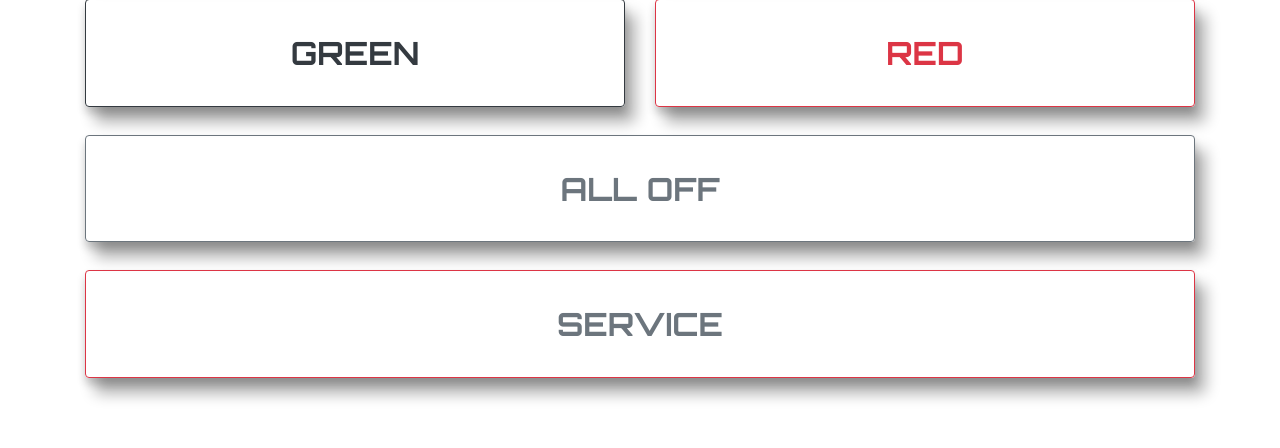
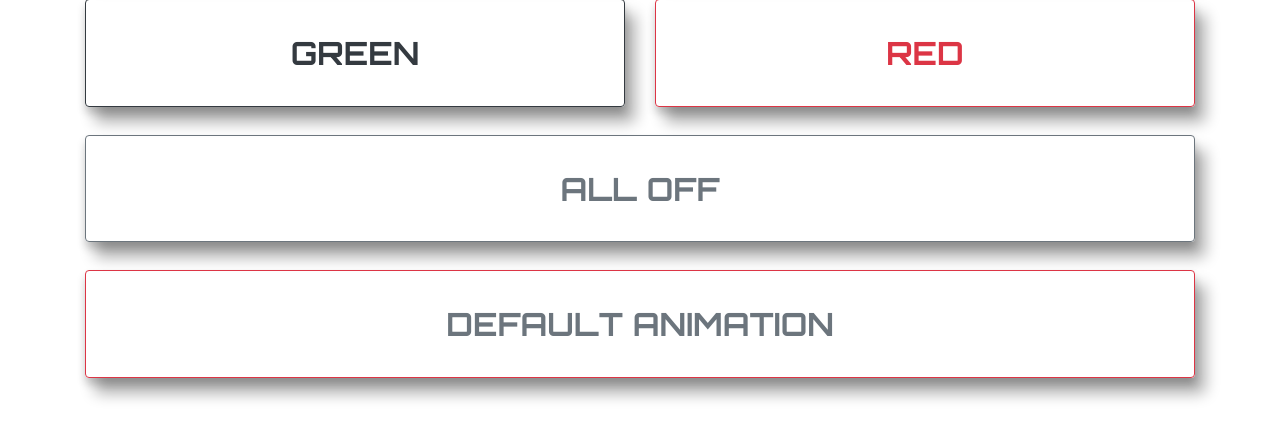
Before and after one commit to jaycrossler/curio, a Flask app: template templates/index.html in a window 1280 px wide. Shown: the part 352-800 px from the top of the page. Run offline with Flask 3, Linux system fonts and the light colour scheme; the template is opened without the code that fills it, so the values that code supplies are empty; parts of the project's set-up code (start-up, migrations or seed data) failed here and were passed over; some libraries are stand-ins or nearby versions.

Commit message:
Set default lights from web page

```diff
--- a/functions.py
+++ b/functions.py
@@ -158,8 +158,12 @@ def rainbow_cycle(strip, wait_ms=20, iterations=5):
 
 def setup_lights_from_configuration(strands_config):
     # Expects that light strips have been configured, then sets starting colors and animations
+    if not strands_config:
+        strands_config = config.settings['strands']
+
     strand_id = 0
     for strand_name in strands_config:
+        config.log.info("Setting up default lights for strand - {}".format(strand_name))
         strand = config.light_strips[strand_id]
         data = strands_config[strand_name]
         ids_data = data['ids'] if 'ids' in data else []
@@ -187,6 +191,7 @@ def setup_lights_from_configuration(strands_config):
                 led = int(pin)
                 if led < strand.numPixels():
                     strand.setPixelColor(led, default_color)
+                    config.log.info("- Strand {} - Pixel {} - color: {}".format(strand_name, led, default_color))
                 else:
                     config.log.warning('Tried to set LED from invalid config entry: strand {} {}'.format(id_range_data_name, led))
 
@@ -198,7 +203,9 @@ def setup_lights_from_configuration(strands_config):
             default_color = parsed_anim['color']
             strand.setPixelColor(int(id_data_led), default_color)
 
+        config.log.info("- Strand {} - Pixels: {} - color: {}".format(strand_name, ids_data, default_color))
         strand_id += 1
+        strand.show()
 
 
 def parse_animation_text(text):
--- a/routes.py
+++ b/routes.py
@@ -9,7 +9,7 @@ Puts long-running tasks into processes that can be tracked and killed
 """
 
 from __main__ import app, mqtt_client
-from functions import func_rainbow, func_color, func_clear, get_status
+from functions import func_rainbow, func_color, func_clear, get_status, setup_lights_from_configuration
 from multiprocessing import Process
 from flask import render_template, request
 
@@ -173,6 +173,15 @@ def off_view():
     return msg
 
 
+@app.route("/defaults", methods=["GET"])
+def defaults_view():
+    msg = "Default Animation"
+    start_new_animation(msg)
+    func_clear()
+    setup_lights_from_configuration(None)
+    return msg
+
+
 @app.route('/colors')
 def get_colors():
     output = ""
--- a/secrets.yaml
+++ b/secrets.yaml
@@ -1,3 +1,3 @@
-mqtt_broker_url: ''
-mqtt_username: ''
-mqtt_password: ''
+mqtt_broker_url: 'homeassistant.local'
+mqtt_username: 'mqtt_curio'
+mqtt_password: 'mqtt_curio!!'
--- a/static/script.js
+++ b/static/script.js
@@ -4,7 +4,7 @@ const indexLabels = {
     'greenBtn': 'green',
     'rainbowBtn': 'rainbow',
     'stopBtn': 'all off',
-    'serviceBtn': 'service'
+    'defaultsBtn': 'default animation'
 };
 const serviceLabels = {
     'homeBtn': 'home',
@@ -17,7 +17,8 @@ const requestIndexFunctions = {
     'blueBtn': '/blue',
     'greenBtn': '/green',
     'rainbowBtn': '/rainbow',
-    'stopBtn': '/all off'
+    'stopBtn': '/all off',
+    'defaultsBtn': '/defaults'
 };
 
 // noinspection JSUnusedGlobalSymbols
@@ -49,7 +50,7 @@ function goto(url) {
 
 function setupIndexPage() {
     try {
-        document.getElementById('serviceBtn').setAttribute('onclick', "goto('/service',)");
+        //document.getElementById('serviceBtn').setAttribute('onclick', "goto('/service',)");
 
         try {
             for (const id in requestIndexFunctions) {
--- a/templates/index.html
+++ b/templates/index.html
@@ -76,7 +76,7 @@
     </div>
     <div class="row">
         <div class="col">
-            <button class="btn btn-block border-danger btn-outline-secondary" id="serviceBtn" type="button">
+            <button class="btn btn-block border-danger btn-outline-secondary" id="defaultsBtn" type="button">
             </button>
         </div>
     </div>
```
